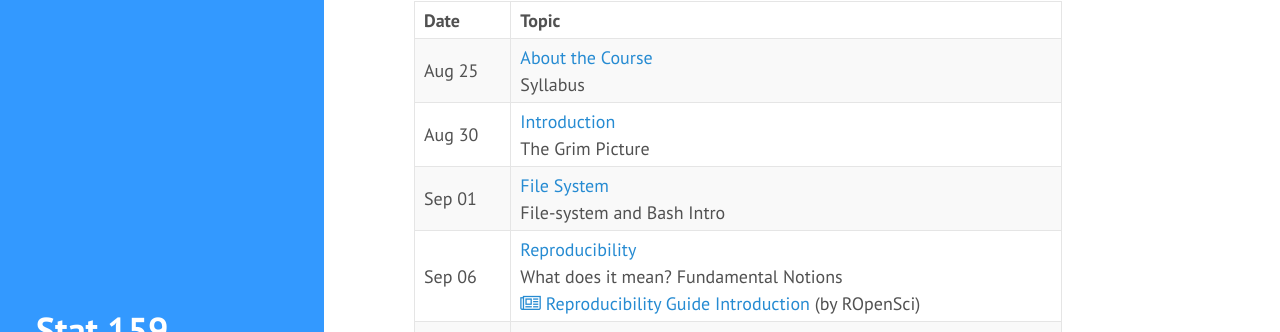
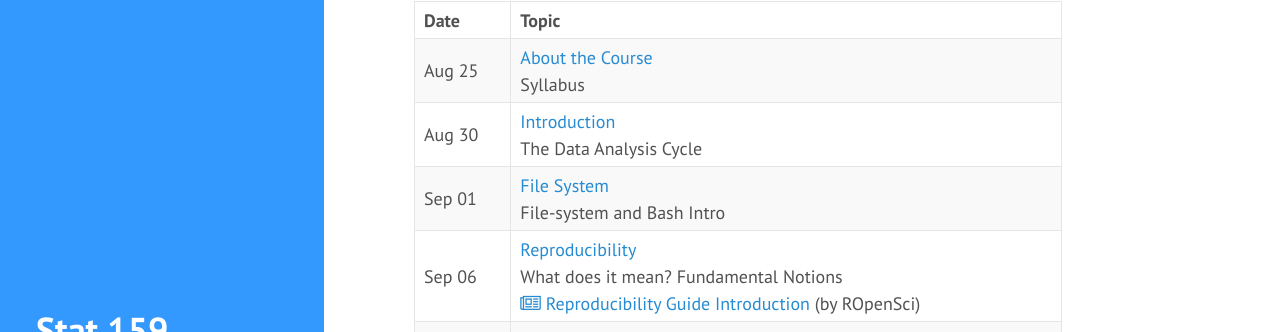
Before and after one commit to gastonstat/relic-stat159, a Jekyll site: the page built from lectures/index.md, in a window 1280 px wide and 922 px high. Shown: the part 172-504 px from the top of the window. Built offline with Jekyll 4.4.1, drawn with Linux system fonts in a browser that asks for light colours; nearby versions of some CDN libraries.

Commit message:
lecture: rename Intro lecture as the Data Analysis Cycle

```diff
--- a/lectures/index.md
+++ b/lectures/index.md
@@ -24,7 +24,7 @@ Tentative calendar, Fall 2016
     <tr>
       <td>Aug 30</td>
       <td><a href="01-introduction">Introduction</a><br>
-        The Grim Picture</td>
+        The Data Analysis Cycle</td>
     </tr>
     <tr>
       <td>Sep 01</td>
```
